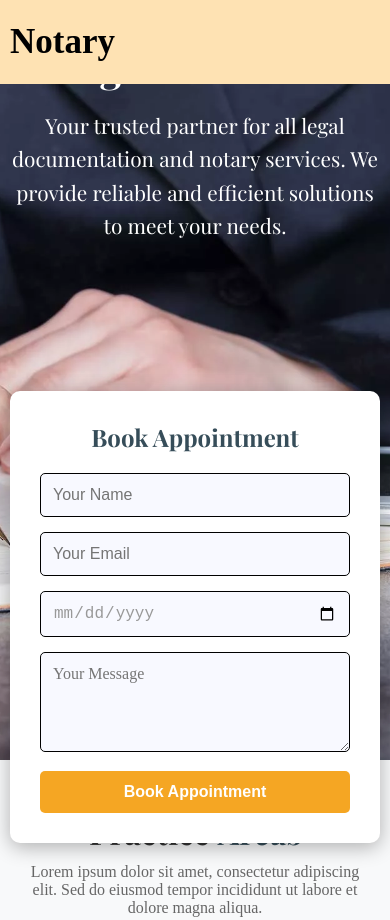
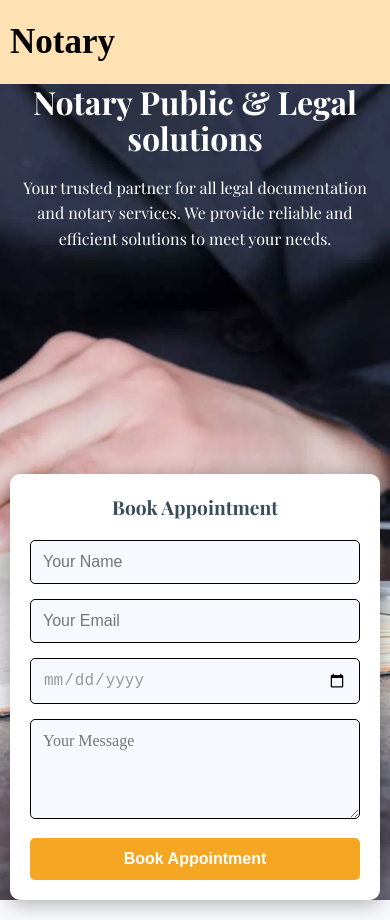
Before and after one commit to RanaSamiafzal/assign-02, a plain HTML site: page index.html in a window 390 px wide. Shown: the top 920 px of the page. Drawn offline with nearby package versions, Linux system fonts and the light colour scheme.

Commit message:
Updated code

```diff
--- a/style.css
+++ b/style.css
@@ -147,7 +147,7 @@ body {
     background-image: url('Assets/hero_bg_1.jpg.webp');
     background-size: cover;
     background-position: center;
-    height: 80vh;
+    min-height: 80vh;
     display: flex;
     align-items: center;
     position: relative;
@@ -173,7 +173,7 @@ body {
     width: 100%;
     padding: 0 20px;
     position: relative;
-    /* z-index: 2; */
+    z-index: 1;
     gap: 70px;
 
   }
@@ -192,6 +192,7 @@ body {
     margin-bottom: 20px;
     line-height: 1.1;
     font-weight: 700;
+    overflow-wrap: break-word;
     /* font-style: italic; */
   }
 
@@ -200,7 +201,7 @@ body {
     line-height: 1.6;
     margin-bottom: 0;
     font-weight: 400;
-    flex-wrap: wrap;
+    overflow-wrap: break-word;
   }
 
   .hero-form {
@@ -285,6 +286,24 @@ body {
     }
   }
 
+  @media (max-width: 480px) {
+    .hero-text h1 {
+      font-size: 2rem;
+    }
+
+    .hero-text p {
+      font-size: 1rem;
+    }
+
+    .hero-form {
+      padding: 20px;
+    }
+
+    .hero-form h2 {
+      font-size: 1.2rem;
+    }
+  }
+
   /* Practice Areas Section */
   .practice-areas {
     background-color: #f8f9fa; /* Light gray background */
@@ -358,6 +377,7 @@ body {
     color: #777;
     line-height: 1.6;
     font-size: 0.95rem;
+    overflow-wrap: break-word;
   }
 
   /* Responsive for Practice Areas */
@@ -442,6 +462,7 @@ body {
     line-height: 1.6;
     margin-bottom: 30px;
     font-size: 1rem;
+    overflow-wrap: break-word;
   }
 
   .book-btn {
@@ -546,6 +567,7 @@ body {
     color: #777;
     line-height: 1.6;
     font-size: 0.95rem;
+    overflow-wrap: break-word;
   }
 
   /* Responsive for Testimonials */
@@ -665,6 +687,7 @@ body {
     font-size: 0.95rem;
     background-color: white;
     margin: 0;
+    overflow-wrap: break-word;
   }
 
   .accordion summary:hover {
```
Also changed, not shown: 1 other file.
